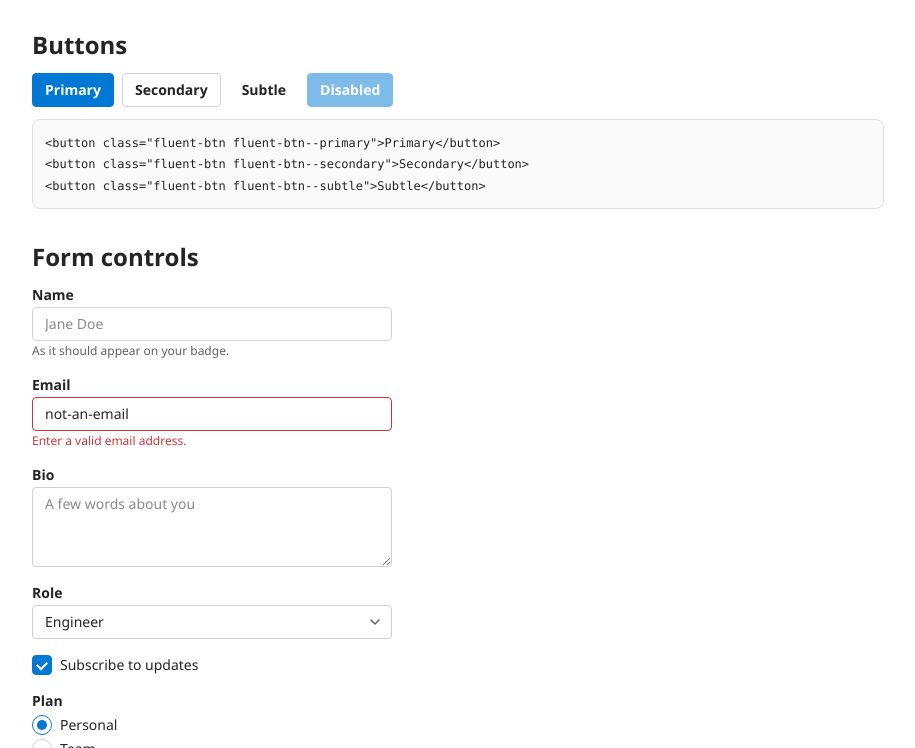
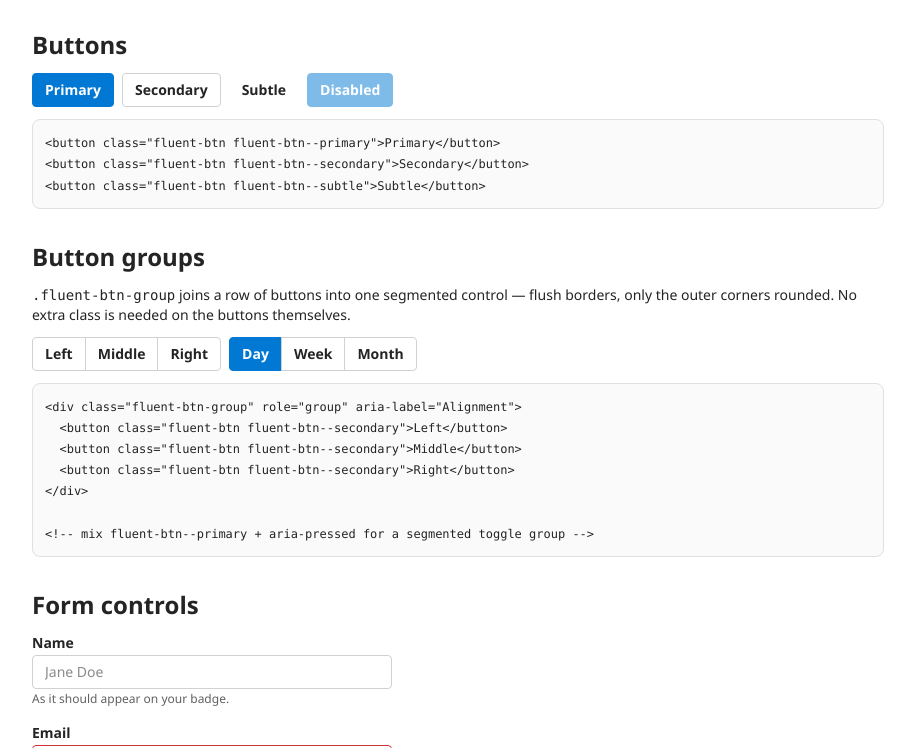
Before and after one commit to corenominal/fluent-css-framework, a website: page public/index.html in a window 1280 px wide. Shown: the part 2052-2800 px from the top of the page, without its empty margins (212-1127 px from the left). Drawn offline with nearby package versions, Linux system fonts and the light colour scheme; files that its build step writes are made by us from their sources.

Commit message:
Add button group component and demo section

```diff
--- a/public/index.html
+++ b/public/index.html
@@ -233,6 +233,7 @@
       <h3>Form controls</h3>
       <ul>
         <li><a href="#buttons">Buttons</a></li>
+        <li><a href="#button-groups">Button groups</a></li>
         <li><a href="#form-controls">Inputs, checkbox, radio, switch, select</a></li>
       </ul>
 
@@ -459,6 +460,34 @@
         <pre class="doc-snippet"><code>&lt;button class="fluent-btn fluent-btn--primary"&gt;Primary&lt;/button&gt;
 &lt;button class="fluent-btn fluent-btn--secondary"&gt;Secondary&lt;/button&gt;
 &lt;button class="fluent-btn fluent-btn--subtle"&gt;Subtle&lt;/button&gt;</code></pre>
+      </section>
+
+      <section id="button-groups">
+        <h2>Button groups</h2>
+        <p>
+          <code>.fluent-btn-group</code> joins a row of buttons into one
+          segmented control — flush borders, only the outer corners
+          rounded. No extra class is needed on the buttons themselves.
+        </p>
+        <div class="button-row">
+          <div class="fluent-btn-group" role="group" aria-label="Alignment">
+            <button type="button" class="fluent-btn fluent-btn--secondary">Left</button>
+            <button type="button" class="fluent-btn fluent-btn--secondary">Middle</button>
+            <button type="button" class="fluent-btn fluent-btn--secondary">Right</button>
+          </div>
+          <div class="fluent-btn-group" role="group" aria-label="Date range">
+            <button type="button" class="fluent-btn fluent-btn--primary" aria-pressed="true">Day</button>
+            <button type="button" class="fluent-btn fluent-btn--secondary" aria-pressed="false">Week</button>
+            <button type="button" class="fluent-btn fluent-btn--secondary" aria-pressed="false">Month</button>
+          </div>
+        </div>
+        <pre class="doc-snippet"><code>&lt;div class="fluent-btn-group" role="group" aria-label="Alignment"&gt;
+  &lt;button class="fluent-btn fluent-btn--secondary"&gt;Left&lt;/button&gt;
+  &lt;button class="fluent-btn fluent-btn--secondary"&gt;Middle&lt;/button&gt;
+  &lt;button class="fluent-btn fluent-btn--secondary"&gt;Right&lt;/button&gt;
+&lt;/div&gt;
+
+&lt;!-- mix fluent-btn--primary + aria-pressed for a segmented toggle group --&gt;</code></pre>
       </section>
 
       <section id="form-controls">
--- /dev/null
+++ b/src/components/button-group.css
@@ -0,0 +1,53 @@
+/*
+ * .fluent-btn-group — joins a row of .fluent-btn elements into one
+ * segmented control (Bootstrap's .btn-group pattern): flush borders (no
+ * gap; adjacent 1px borders collapsed into one via negative margin) and
+ * only the outermost corners rounded.
+ *
+ * Requires direct .fluent-btn children only (no wrapping <span>/icon
+ * before the first button) — the :first-child/:last-child radius rules
+ * key off literal DOM position.
+ *
+ * Logical corner properties (border-start-start-radius etc.), not
+ * border-top-left-radius, so the rounded corners land on the correct
+ * physical side under dir="rtl" — matching every other RTL-aware
+ * component in this codebase (see PLAN.md Stage 8). This is the first
+ * use of the logical *corner-radius* longhands specifically in this
+ * codebase — panel.css documents a real Chrome bug where this exact
+ * property family fails to resolve under RTL, though only on <dialog>
+ * elements (confirmed fine on plain elements there); verified visually
+ * under dir="rtl" here too rather than assuming safety by analogy.
+ *
+ * isolation: isolate contains the hover/focus z-index bump below to this
+ * group's own stacking context, so it can never outrank unrelated
+ * later-page overlays (tooltips/menus use z-index: 100+).
+ */
+
+.fluent-btn-group {
+  display: inline-flex;
+  isolation: isolate;
+}
+
+.fluent-btn-group > .fluent-btn {
+  border-radius: 0;
+}
+
+.fluent-btn-group > .fluent-btn:first-child {
+  border-start-start-radius: var(--radius-small);
+  border-end-start-radius: var(--radius-small);
+}
+
+.fluent-btn-group > .fluent-btn:last-child {
+  border-start-end-radius: var(--radius-small);
+  border-end-end-radius: var(--radius-small);
+}
+
+.fluent-btn-group > .fluent-btn:not(:first-child) {
+  margin-inline-start: -1px;
+}
+
+.fluent-btn-group > .fluent-btn:hover,
+.fluent-btn-group > .fluent-btn:focus-visible,
+.fluent-btn-group > .fluent-btn:active {
+  z-index: 1;
+}
--- a/src/components/index.css
+++ b/src/components/index.css
@@ -1,4 +1,5 @@
 @import "button.css";
+@import "button-group.css";
 @import "text-input.css";
 @import "checkbox.css";
 @import "radio.css";
```
Also changed, not shown: PLAN.md (+6 -0 lines).
